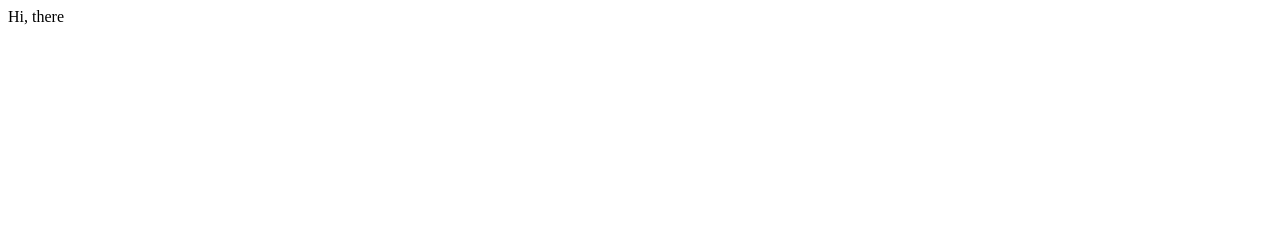
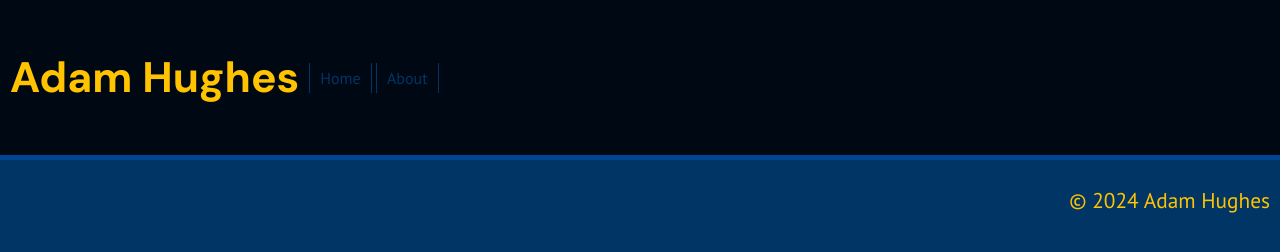
Before and after one commit to Oopskid/Oopskid.github.io, a plain HTML site: page index.html in a window 1280 px wide. Drawn offline with Linux system fonts and the light colour scheme.

Commit message:
Adds the foundation for a navbar and footer

```diff
--- a/index.html
+++ b/index.html
@@ -2,9 +2,21 @@
 
 <html>
 <head>
-<title>Me</title>
+  <title>Me</title>
+  <link rel="stylesheet" href="main-style.css">
 </head>
 <body>
-Hi, there
+  <section class="navbar">
+    <div>
+      <p class="hughes">Adam Hughes</p>
+      <ul class="nav-button">
+        <li>Home</li>
+        <li>About</li>
+      </ul>
+    </div>
+  </section>
+  <section class="footer">
+    <p style="text-align:right;">&#169; 2024 Adam Hughes</p>
+  </section>
 </body>
 </html>
--- /dev/null
+++ b/main-style.css
@@ -0,0 +1,109 @@
+@import url('https://fonts.googleapis.com/css2?family=PT+Sans:ital,wght@0,400;0,700;1,400;1,700&display=swap');
+@import url('https://fonts.googleapis.com/css2?family=DM+Sans:ital,opsz,wght@0,9..40,100..1000;1,9..40,100..1000&family=PT+Sans:ital,wght@0,400;0,700;1,400;1,700&display=swap');
+
+html, body {
+  background-color: #003566;
+  margin: 0px;
+  padding: 0px;
+}
+
+h1 {
+  font-family: "DM Sans", sans-serif;
+  font-weight: 700;
+  font-style: normal;
+}
+
+h2 {
+  font-family: "DM Sans", sans-serif;
+  font-weight: 400;
+  font-style: normal;
+}
+
+h3 {
+  font-family: "DM Sans", sans-serif;
+  font-weight: 700;
+  font-style: italic;
+}
+
+h4 {
+  font-family: "DM Sans", sans-serif;
+  font-weight: 400;
+  font-style: italic;
+}
+
+.navbar {
+  background-color:#000814;
+  padding: 5px 10px;
+  align-items: center;
+  font-family: "PT Sans", sans-serif;
+  font-weight: 400;
+  font-style: normal;
+  overflow: hidden;
+  border-bottom: 5px inset #001D3D;
+  transition: ease-in 0.1s;
+}
+
+.navbar:hover {
+  padding-top: 50px;
+  padding-bottom: 50px;
+  transition: ease-in 0.3s;
+}
+
+.navbar > div {
+  display: table-row;
+}
+
+.navbar > div > * {
+  display: table-cell;
+  vertical-align: middle;
+}
+
+.nav-button {
+  display: inline-grid;
+  vertical-align: middle;
+  padding: 5px 10px;
+}
+
+.nav-button > li {
+  list-style-type: none;
+  display: inline-grid;
+  background-color: none;
+  color: #003566;
+  padding: 5px 10px;
+  border-left: 1px solid #003566;
+  border-right: 1px solid #003566;
+  transition: ease-in 0.1s;
+}
+
+.nav-button > li:hover {
+  padding: 20px 50px;
+  font-weight: 700;
+  transition: ease-in 0.3s;
+}
+
+.hughes {
+  font-family: "DM Sans", sans-serif;
+  font-weight: 700;
+  font-style: normal;
+  font-size: 32pt;
+  text-align: center;
+  color: #FFC300;
+}
+
+.footer {
+  padding: 5px 10px;
+  font-family: "PT Sans", sans-serif;
+  font-weight: 400;
+  font-style: normal;
+  font-size: 16pt;
+  color: #FFC300;
+  vertical-align: bottom;
+}
+
+:root {
+  --dark: #000814;
+  --mild: #001D3D;
+  --highlight: #003566;
+  --bright: #FFC300;
+  --brightest: #FFD60A;
+}
```
Also changed, not shown: 1 other file.
